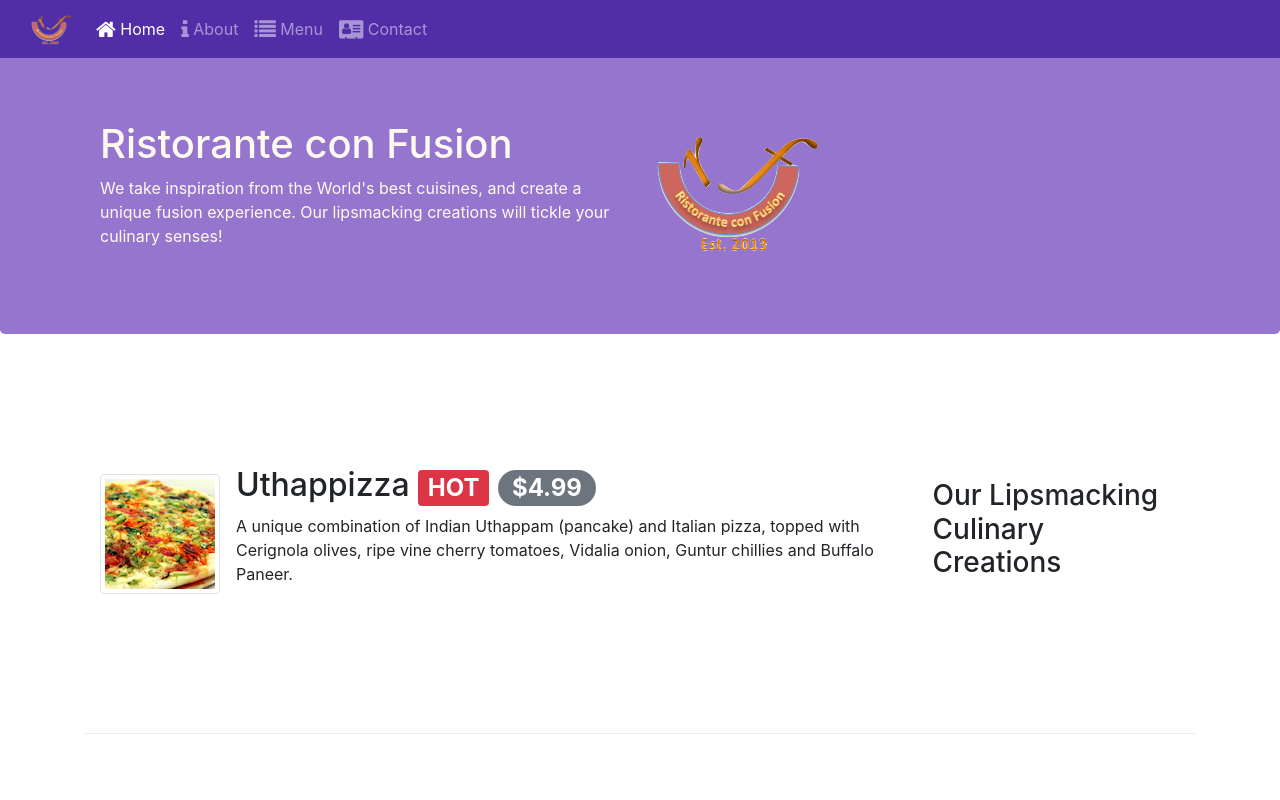
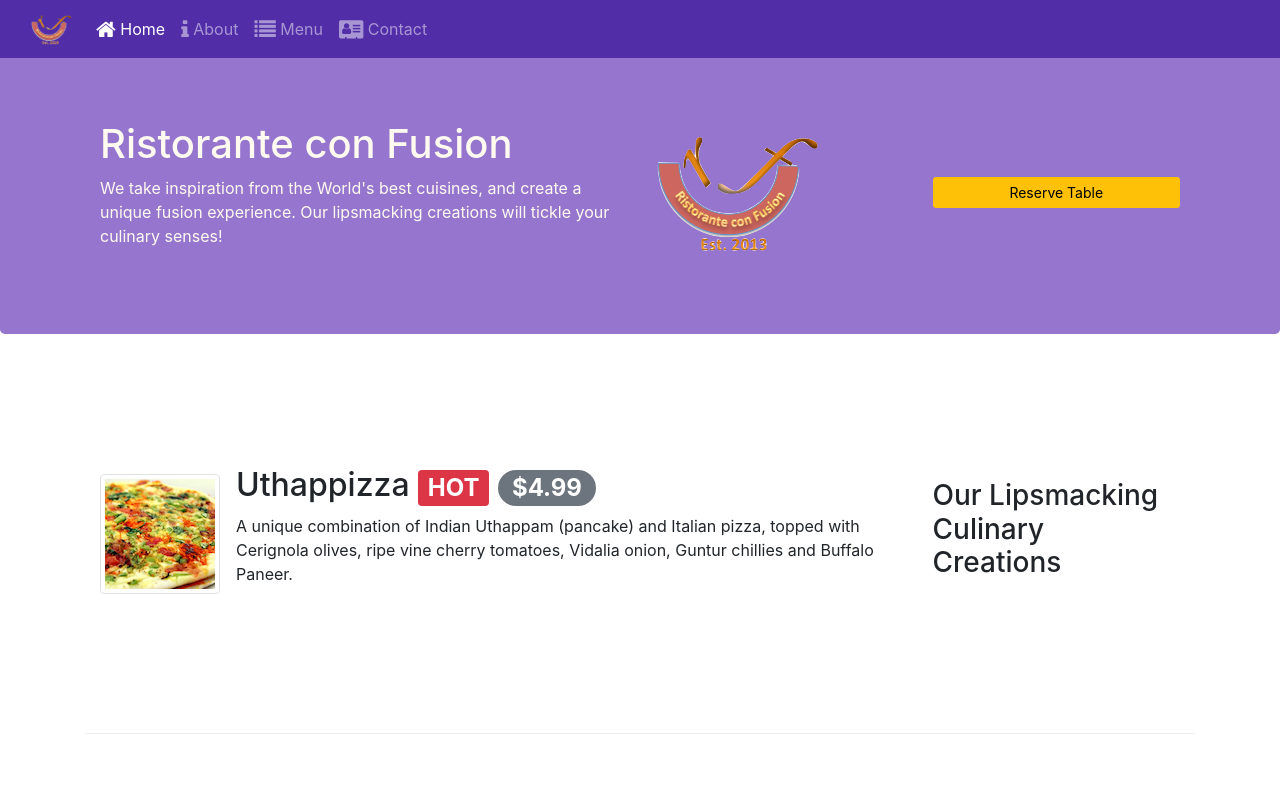
Before and after one commit to aaronvanzyl/fsw-bootstrap, a website: page index.html in a window 1280 px wide. Shown: the top 800 px of the page. Drawn offline with nearby package versions, Linux system fonts and the light colour scheme.

Commit message:
Add reserve table button

```diff
--- a/index.html
+++ b/index.html
@@ -46,8 +46,12 @@
                     <p>We take inspiration from the World's best cuisines, and create a unique fusion experience. Our
                         lipsmacking creations will tickle your culinary senses!</p>
                 </div>
-                <div class="col-12 col-sm align-self-center">
+                <div class="col-12 col-sm-3 align-self-center">
                     <img src="img/logo.png" class="img-fluid">
+                </div>
+                <div class="col-12 col-sm-3 align-self-center">
+                    <button onclick="window.location.href='#reserve-form'"
+                        class="btn btn-block btn-sm bg-warning">Reserve Table</button>
                 </div>
             </div>
         </div>
@@ -87,7 +91,7 @@
                             bubbly
                             and soft drinks. All for just $19.99 per person </p>
                     </div>
-                    <img class ="img-thumbnail d-flex mr-3 align-self-center" src="img/buffet.png" alt="Buffet">
+                    <img class="img-thumbnail d-flex mr-3 align-self-center" src="img/buffet.png" alt="Buffet">
                 </div>
             </div>
         </div>
@@ -114,7 +118,7 @@
 
         <div class="row row-content align-items-center justify-content-center">
             <div class="col-12 col-sm-8 ">
-                <div class="card">
+                <div class="card" id="reserve-form">
                     <h3 class="card-header bg-warning text-white">
                         Reserve a Table
                     </h3>
```
